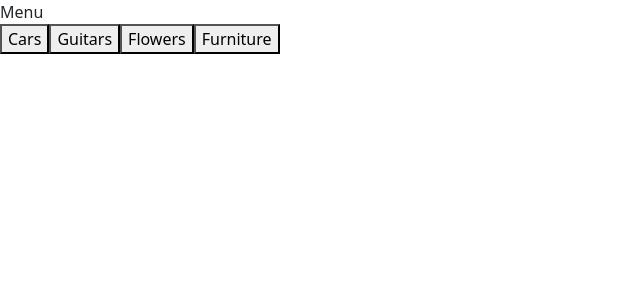
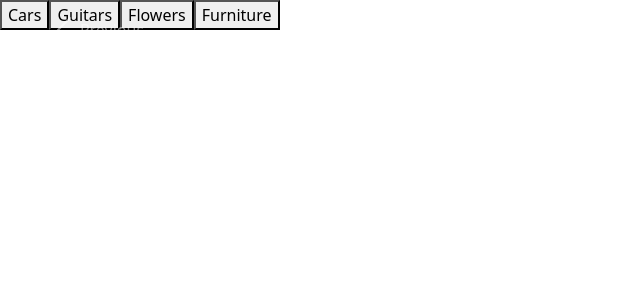
Before and after one commit to virajshinde/Leads-Management-MERN, a React (Create React App) app in the folder client/: page / in a window 1280 px wide. Shown: the top 300 px of the page, without its empty margins (0-640 px from the left). Built offline with nearby package versions, Linux system fonts and the light colour scheme.

Commit message:
Carousel error gone but not showing

```diff
--- a/client/package.json
+++ b/client/package.json
@@ -9,7 +9,9 @@
     "axios": "^0.21.4",
     "bootstrap": "^5.1.1",
     "react": "^17.0.2",
+    "react-bootstrap": "^1.6.4",
     "react-dom": "^17.0.2",
+    "react-responsive-carousel": "^3.2.21",
     "react-scripts": "4.0.3",
     "web-vitals": "^1.0.1"
   },
--- a/client/src/App.js
+++ b/client/src/App.js
@@ -1,4 +1,4 @@
-import Carousel from './Components/Carousel'
+import CarouselComponent from './Components/CarouselComponent.js'
 import Pagination from './Components/Pagination'
 import Files from './Components/Files'
 import '../node_modules/bootstrap/dist/css/bootstrap.min.css';
@@ -8,18 +8,26 @@ import React , {useState,useEffect} from 'react'
 const App = () => {
 
   const [message, setMessage] = useState( [] );
+
+
+
   const onSearchSubmit = async (term) => {
     const response = await unsplash.get('/search/photos',{
      params: {query: term},
      })
 
      setMessage(response.data.results)
+
      console.log(message)
 
 
 
     // this.setState({images: response.data.results})
 }
+
+// })
+
+
 
 
 
@@ -28,10 +36,13 @@ const App = () => {
   }, [message]);
 
 
+
+
   return(
     <div>
-      <Carousel/>
+
       <Files images={message}/>
+      {/* <Carousel images={message}/> */}
       {/* <Pagination pages={onSearchSubmit}/> */}
       <button onClick = {() => onSearchSubmit('Cars')}>
                     Cars
@@ -46,6 +57,11 @@ const App = () => {
                   Furniture
                 </button>
 
+                <CarouselComponent images={message}/>
+
+
+
+
     </div>
   )
 }
--- a/client/src/Components/Carousel.js
+++ /dev/null
@@ -1,12 +0,0 @@
-import React, {Component} from 'react'
-
-
-class Carousel extends Component{
-    render(){
-        return(
-            <div>Menu</div>
-        )
-    }
-}
-
-export default Carousel
--- /dev/null
+++ b/client/src/Components/CarouselComponent.js
@@ -0,0 +1,37 @@
+import React, {Component} from 'react'
+import Carousel from 'react-bootstrap/Carousel'
+
+
+const  CarouselComponent= (props) => {
+
+    // const images = props.images.map((image) =>{
+    //     return <img src={image.urls.full} width="200" height="150"/>
+
+    // })
+    const items = props.images.map((image) =>{
+        return <Carousel.Item>
+        <img
+          className="d-block w-100"
+          src={image.urls.full}
+          alt="First slide"
+        />
+        <Carousel.Caption>
+          <h3>First slide label</h3>
+          <p>Nulla vitae elit libero, a pharetra augue mollis interdum.</p>
+        </Carousel.Caption>
+      </Carousel.Item>
+
+    })
+    return(
+        <div>
+          <Carousel>
+            {items}
+          </Carousel>
+
+        </div>
+    )
+
+}
+
+
+export default CarouselComponent
--- a/client/src/index.js
+++ b/client/src/index.js
@@ -3,6 +3,7 @@ import ReactDOM from 'react-dom';
 import './index.css';
 import App from './App';
 import reportWebVitals from './reportWebVitals';
+import 'bootstrap/dist/css/bootstrap.min.css';
 
 ReactDOM.render(
   <React.StrictMode>
```
Also changed, not shown: 2 other files (tests, documents, lock files or other folders).
